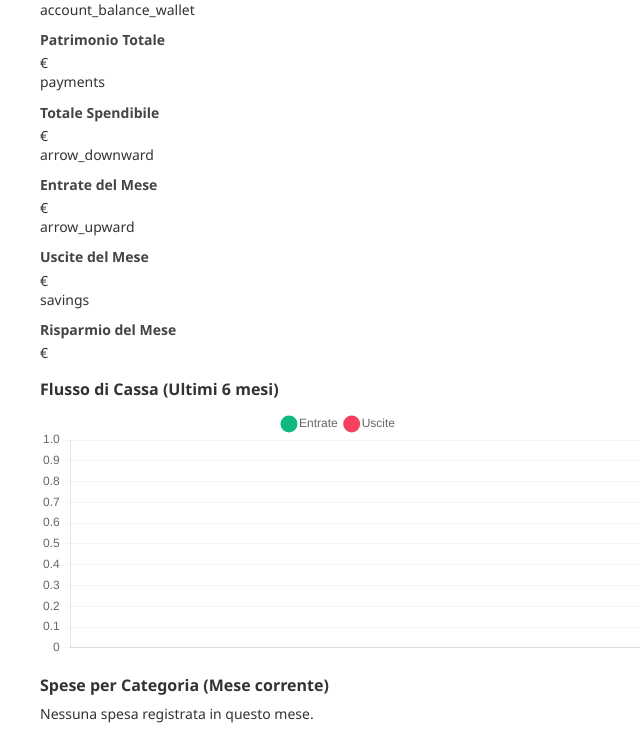
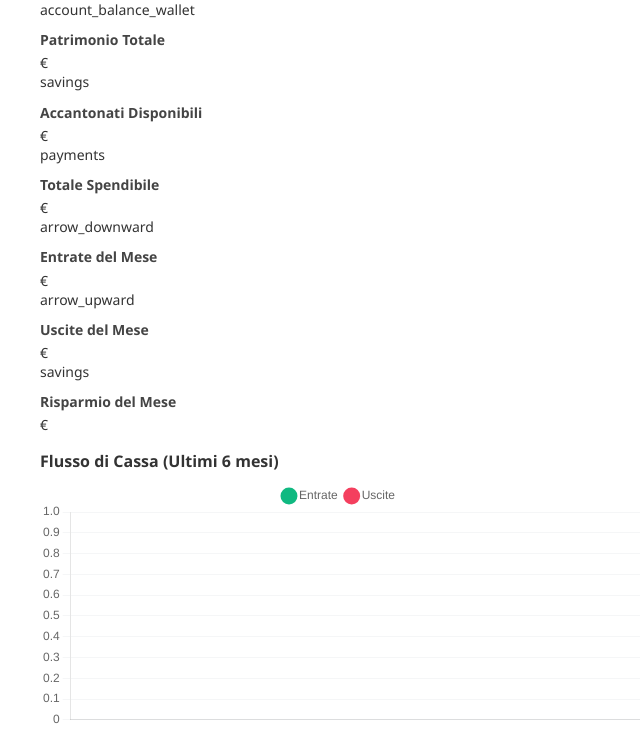
Before and after one commit to fabiov/moneylog3, a Django app: page /admin/ in a window 1280 px wide. Shown: the part 186-915 px from the top of the page, without its empty margins (0-640 px from the left). Run offline with Django 5.2, Linux system fonts and the light colour scheme; the visitor is signed in with stand-in values (Sample User, id 1); data comes from the database, SQL or seed files in the repository; data that the repository does not hold is empty.

Commit message:
Add profisioning card

```diff
--- a/moneylog/dashboard.py
+++ b/moneylog/dashboard.py
@@ -59,7 +59,8 @@ def dashboard_callback(request, context):
         user=user
     ).aggregate(total=Sum('amount'))['total'] or 0.0
 
-    spendable_total = total_balance - float(category_movements_sum) - float(provisions_sum_total)
+    provisioned_total = float(category_movements_sum) + float(provisions_sum_total)
+    spendable_total = total_balance - provisioned_total
 
     # 3. Monthly Metrics
     monthly_movements = Movement.objects.filter(
@@ -159,6 +160,7 @@ def dashboard_callback(request, context):
         'next_month': f"?year={next_month.year}&month={next_month.month}",
 
         'total_balance': total_balance,
+        'provisioned_total': provisioned_total,
         'spendable_total': spendable_total,
         'accounts': accounts_data,
 
--- a/templates/admin/index.html
+++ b/templates/admin/index.html
@@ -23,7 +23,7 @@
     </div>
 
     <!-- Summary KPI Cards -->
-    <div class="grid grid-cols-1 md:grid-cols-2 lg:grid-cols-5 gap-4 mb-8">
+    <div class="grid grid-cols-1 md:grid-cols-2 lg:grid-cols-6 gap-4 mb-8">
         <!-- Balance Card -->
         <div class="bg-white dark:bg-gray-800 rounded-lg p-5 shadow-sm border border-gray-200 dark:border-gray-700">
             <div class="flex items-center gap-3 mb-2 text-gray-500 dark:text-gray-400">
@@ -31,6 +31,15 @@
                 <h3 class="text-xs font-semibold uppercase tracking-wider">Patrimonio Totale</h3>
             </div>
             <div class="text-3xl font-bold text-gray-900 dark:text-white">€{{ total_balance|floatformat:2 }}</div>
+        </div>
+
+        <!-- Accantonati Disponibili Card -->
+        <div class="bg-white dark:bg-gray-800 rounded-lg p-5 shadow-sm border border-gray-200 dark:border-gray-700">
+            <div class="flex items-center gap-3 mb-2 text-amber-500 dark:text-amber-400">
+                <span class="material-symbols-outlined">savings</span>
+                <h3 class="text-xs font-semibold uppercase tracking-wider">Accantonati Disponibili</h3>
+            </div>
+            <div class="text-3xl font-bold text-gray-900 dark:text-white">€{{ provisioned_total|floatformat:2 }}</div>
         </div>
 
         <!-- Spendable Total Card -->
```
Also changed, not shown: moneylog/test_dashboard.py (+6 -1 lines).
